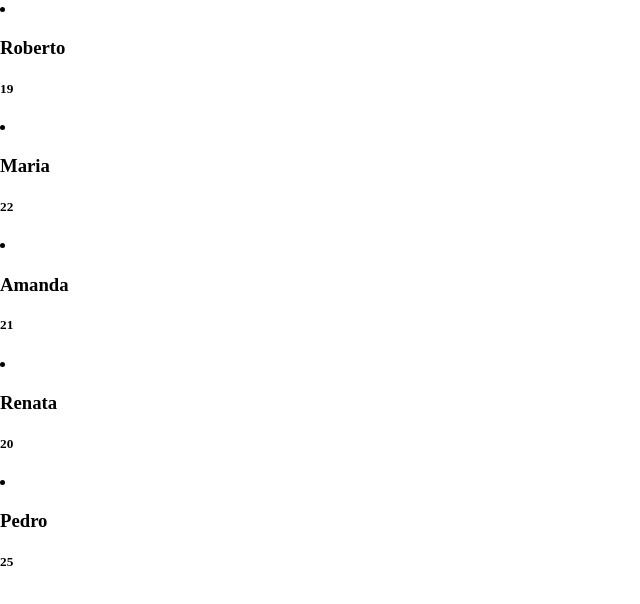
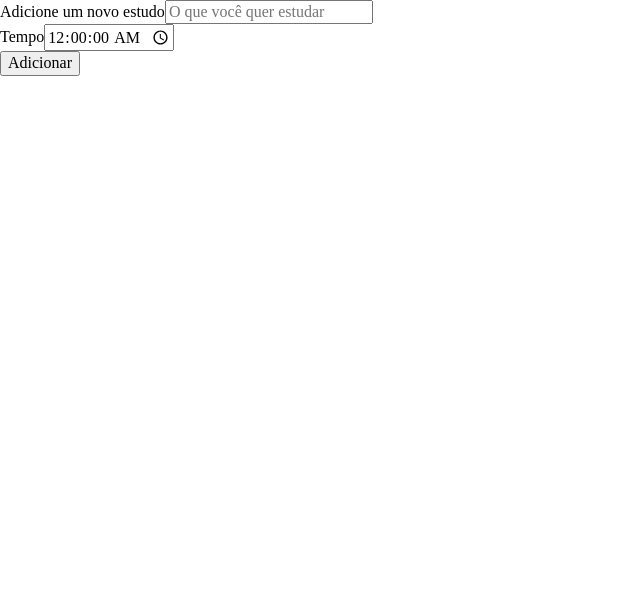
Before and after one commit to eliassouza93/conhecimentos, a React (Create React App) app in the folder conhecimentos/: page / in a window 1280 px wide. Shown: the top 604 px of the page, without its empty margins (0-640 px from the left). Built offline with nearby package versions, Linux system fonts and the light colour scheme.

Commit message:
'relogioDinamico'

```diff
--- a/conhecimentos/src/components/ListaComProps/index.tsx
+++ b/conhecimentos/src/components/ListaComProps/index.tsx
@@ -29,6 +29,7 @@ export default function InicioLista() {
         <div>
            <Lista tarefas={tarefas} />
 
+
         </div>
     )
 }
--- /dev/null
+++ b/conhecimentos/src/components/Tempo/componentes/botao/index.tsx
@@ -0,0 +1,9 @@
+
+
+export default function Botao({ texto }: { texto: string, type?: 'button' | 'submit' | undefined }) {
+    return (
+        <div>
+            <button> {texto} </button>
+        </div>
+    )
+}
--- /dev/null
+++ b/conhecimentos/src/components/Tempo/componentes/formulario/index.tsx
@@ -0,0 +1,65 @@
+import React, { useState } from "react";
+import Botao from "../botao";
+
+
+  interface ITarefa {
+    tarefa: string
+    hora: string
+}
+
+export default function Formulario1({ setTarefas }: { setTarefas: React.Dispatch<React.SetStateAction<ITarefa[]>> }) {
+
+
+    const [tarefa, setTarefa] = useState('')
+    const [hora, setHora] = useState('00:00')
+
+    const tudo: any = {
+        tarefa,
+        hora
+    }
+
+    function adicionarTarefa(e: React.FormEvent<HTMLFormElement>) {
+        e.preventDefault()
+        setTarefas(tarefasAntigas => [...tarefasAntigas, { ...tudo }])
+
+    }
+
+    return (
+        <div>
+            <form onSubmit={adicionarTarefa}>
+                <div>
+                    <label htmlFor="tarefa">Adicione um novo estudo</label>
+                    <input
+                        required
+                        type="text"
+                        name="tarefa"
+                        id="tarefa"
+                        value={tudo.tarefa}
+                        placeholder="O que você quer estudar"
+                        onChange={evento => setTarefa(evento.target.value)}
+
+                    />
+                </div>
+                <div>
+                    <label htmlFor="hora">Tempo</label>
+                    <input type="time"
+                        step='1'
+                        name="hora"
+                        value={tudo.hora}
+                        onChange={evento => setHora(evento.target.value)}
+                        id="hora"
+                        min='00:00:00'
+                        max='01:130:00'
+                        required
+                    />
+                </div>
+
+                <Botao type="submit" texto="Adicionar" />
+
+
+            </form>
+
+
+        </div>
+    )
+}
--- /dev/null
+++ b/conhecimentos/src/components/Tempo/index.tsx
@@ -0,0 +1,28 @@
+
+import Lista from "components/TestandoListas/Lista";
+import { useState } from "react";
+import Formulario1 from "./componentes/formulario";
+
+
+
+export default function Relogio() {
+    const [tarefas, setTarefas] = useState([{
+        tarefa: 'React',
+        hora: '02:00:00'
+
+    }, {
+        tarefa: 'JavaScript',
+        hora: '01:30:00'
+
+    }, {
+        tarefa: 'TypeScript',
+        hora: '03:15:00'
+
+    }])
+    return (
+        <div>
+            <Formulario1 setTarefas={setTarefas} />
+
+        </div>
+    )
+}
--- a/conhecimentos/src/components/Temporizador/componentes/Formulario/index.tsx
+++ b/conhecimentos/src/components/Temporizador/componentes/Formulario/index.tsx
@@ -3,13 +3,13 @@ import Botao from "../Botao";
 import { Itarefa } from "../Interfaces/tarefa";
 
 
-export default function Formulario({ setTarefas }: {
-    setTarefas: React.Dispatch<React.SetStateAction<
+export default function Formulario({ setTarefas }: {setTarefas: React.Dispatch<React.SetStateAction<
         Itarefa[]>>
 
 }) {
     const [tarefa, setTarefa] = useState('')
     const [hora, setHora] = useState('00:00')
+
     const tudo:any = {
         tarefa,
         hora
--- a/conhecimentos/src/index.tsx
+++ b/conhecimentos/src/index.tsx
@@ -1,7 +1,8 @@
 import React from 'react';
 import ReactDOM from 'react-dom/client';
 import 'normalize.css'
-import InicioLista from 'components/ListaComProps';
+import Relogio from 'components/Tempo';
+
 
 
 
@@ -13,6 +14,6 @@ const root = ReactDOM.createRoot(
 );
 root.render(
   <React.StrictMode>
-    <InicioLista />
+    <Relogio />
   </React.StrictMode>
 );
```
Also changed, not shown: conhecimentos/src/components/Tempo/componentes/lista/index.tsx (added, +23 -0 lines), conhecimentos/src/components/Tempo/componentes/lista/item/index.tsx (added, +17 -0 lines).
